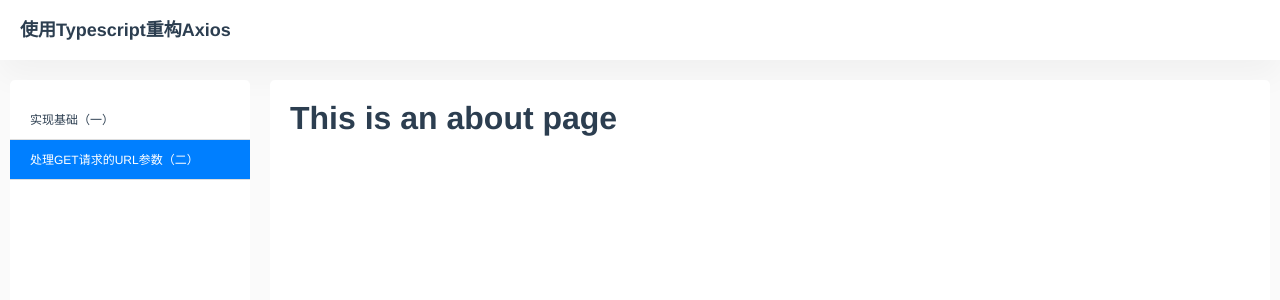
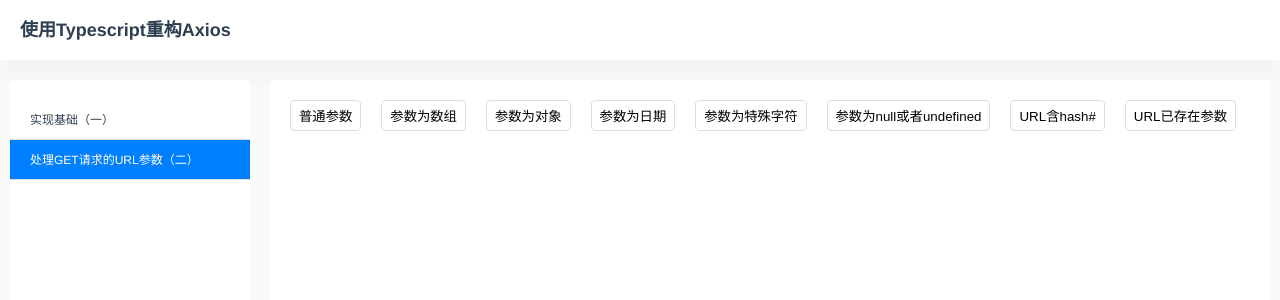
Before and after one commit to 2513022260/ts-axios, a Vue app: page /get in a window 1280 px wide. Shown: the top 300 px of the page. Built offline with nearby package versions, Linux system fonts and the light colour scheme.

Commit message:
✨ feat(GET): GET请求参数处理

```diff
--- a/src/App.vue
+++ b/src/App.vue
@@ -4,20 +4,18 @@
       <h1>使用Typescript重构Axios</h1>
     </div>
     <div class="page-content">
-      <LeftMenu class="page-menu" />
+      <MenuList class="page-menu" />
       <router-view class="page-main"/>
     </div>
-
   </div>
-
 </template>
 
 <script lang="ts">
 import { defineComponent } from 'vue';
-import LeftMenu from './components/LeftMenu'
+import MenuList from '@/components/MenuList.vue'
 
 export default defineComponent({
-  components: { LeftMenu }
+  components: { MenuList }
 })
 </script>
 
@@ -89,4 +87,8 @@
   background-color #fff
   border-radius 5px
   overflow hidden
+
+.home
+  button + button
+    margin-left 20px
 </style>
--- /dev/null
+++ b/src/axios/helpers/url.ts
@@ -0,0 +1,73 @@
+import { isDate, isObject } from './util'
+
+// 16进制 ASCII
+function encode(val: string): string {
+  return encodeURIComponent(val)
+    .replace(/%40/g, '@')
+    .replace(/%3A/gi, ':')
+    .replace(/%24/g, '$')
+    .replace(/%2C/gi, ',')
+    .replace(/%20/g, '+')
+    .replace(/%5B/gi, '[')
+    .replace(/%5D/gi, ']')
+}
+// 不同params拼接到url并返回  127 处理url  3456处理params
+export function buildURL(url: string, params?: any): string {
+  // 1. 没有参数直接返回url
+  if (!params) {
+    return url
+  }
+  // 2. 如果url有hash标记，则返回原始url
+  if (url.includes('#')) {
+    const markIndex = url.indexOf('#')
+    url = url.slice(0, markIndex)
+  }
+  // 处理参数params
+  // 定义键值对数组，用于最后拼接url，将params中的键值对进行处理最终放入parts中
+  // parts最后应该为['key=value', 'a=1', 'b=2', 'c=3', ...]
+  const parts: string[] = []
+
+  Object.keys(params).forEach(key => {
+    const value = params[key]
+
+    // 3. 值为null 或者 undefined 不做处理 直接返回
+    if (value === null || typeof value === 'undefined') {
+      return
+    }
+    // 4. 值为数组 则将该值赋给临时数组变量values，用于下面遍历处理
+    let values: string[]
+    // 数组 直接处理成foo[]=bar&foo[]=baz
+    if (Array.isArray(value)) {
+      // 是数组则赋值 key加上[]
+      values = value
+      key += '[]'
+    } else {
+      // 如果值不是数组，则强行将其变为数组
+      values = [value]
+    }
+    // values处理成数组后，遍历组装 url
+    values.forEach(val => {
+      // 5. 时间 处理成 ISO 标准时间
+      if (isDate(val)) {
+        val = val.toISOString()
+      } else if (isObject(val)) {
+        // 6. 对象  处理成字符串
+        val = JSON.stringify(val)
+      }
+      // 放入到parts中
+      parts.push(`${encode(key)}=${encode(val)}`)
+    })
+  })
+
+  // 处理 parts 用 '&' 拼接
+  const serializedParams = parts.join('&')
+
+  if (serializedParams) {
+    // 7. 判断原始url中是否有已存在的参数，即判断是否有'?',
+    // 如果有，则将处理后的键值对加'&'拼接在后面，
+    // 如果没有，则将处理后的键值对加'?'拼接在后面
+    url += (url.includes('?') ? '&' : '?') + serializedParams
+  }
+
+  return url
+}
--- /dev/null
+++ b/src/axios/helpers/util.ts
@@ -0,0 +1,10 @@
+const toString = Object.prototype.toString
+
+// 返回 val is Date 类型谓词
+export function isDate(val: any): val is Date {
+  return toString.call(val) === '[object Date]'
+}
+
+export function isObject (val: any): val is Object {
+  return toString.call(val) === '[object Object]'
+}
--- a/src/axios/index.ts
+++ b/src/axios/index.ts
@@ -1,6 +1,19 @@
 import xhr from './xhr'
 import { AxiosRequestConfig } from './types'
+import { buildURL } from './helpers/url'
 
 export default function Axios (config: AxiosRequestConfig) {
+  processCofing(config)
   xhr(config)
 }
+
+// 用来处理config
+function processCofing (config: AxiosRequestConfig) {
+  config.url = transformUrl(config)
+}
+// 用来处理url
+function transformUrl(config: AxiosRequestConfig): string {
+  const { url, params } = config
+
+  return buildURL(url, params)
+}
--- a/src/components/LeftMenu.vue
+++ b/src/components/MenuList.vue
@@ -11,7 +11,6 @@
 <script lang="ts">
 import { defineComponent } from 'vue';
 export default defineComponent({
-  name: 'leftMenu',
   setup() {
     const menu = [
       { name: 'home', label: '实现基础（一）' },
--- a/src/views/GetView.vue
+++ b/src/views/GetView.vue
@@ -1,5 +1,97 @@
 <template>
-  <div class="about">
-    <h1>This is an about page</h1>
+  <div class="home">
+    <button @click="clickGetMethod(1)">普通参数</button>
+    <button @click="clickGetMethod(2)">参数为数组</button>
+    <button @click="clickGetMethod(3)">参数为对象</button>
+    <button @click="clickGetMethod(4)">参数为日期</button>
+    <button @click="clickGetMethod(5)">参数为特殊字符</button>
+    <button @click="clickGetMethod(6)">参数为null或者undefined</button>
+    <button @click="methodGetHash">URL含hash#</button>
+    <button @click="methodGetParams">URL已存在参数</button>
   </div>
 </template>
+
+<script lang="ts">
+import { defineComponent } from "vue"
+import axios from "@/axios/index"
+
+export default defineComponent({
+  setup() {
+    const clickGetMethod = (type: number) => {
+      let params = {}
+      if (type === 1) {
+        // 普通参数
+        params = { a: 1, b: 1 }
+      } else if (type === 2) {
+        // 对象参数
+        params = { foo: ["bar", "baz"] }
+      } else if (type === 3) {
+        // 数组参数
+        params = {
+          foo: {
+            bar: "baz",
+          },
+        }
+      } else if (type === 4) {
+        // 日期参数
+        params = {
+          date: new Date(),
+        }
+      } else if (type === 5) {
+        // 特殊字符参数
+        params = {
+          foo: "@:$, ",
+        }
+      } else if (type === 6) {
+        // null、undefined
+        params = {
+          foo: "123",
+          bar: null,
+          baz: undefined,
+        }
+      } else {
+        params = {}
+      }
+
+      methodGet(params)
+    }
+    // GET
+    const methodGet = (params: object) => {
+      axios({
+        method: "get",
+        url: "/api/base/get",
+        params,
+      })
+    }
+    // GET hash
+    const methodGetHash = () => {
+      axios({
+        method: "get",
+        url: "/api/base/get#hash?foo=123",
+        params: {
+          bar: "123",
+        },
+      })
+    }
+    // GET params
+    const methodGetParams = () => {
+      axios({
+        method: "get",
+        url: "/api/base/get?foo=123",
+        params: {
+          bar: "123",
+        },
+      })
+    }
+
+    return {
+      methodGet,
+      clickGetMethod,
+      methodGetHash,
+      methodGetParams,
+    }
+  },
+})
+</script>
+
+<style lang="stylus" scoped></style>
--- a/src/views/HomeView.vue
+++ b/src/views/HomeView.vue
@@ -43,7 +43,4 @@
 </script>
 
 <style lang="stylus" scoped>
-.home
-  button + button
-    margin-left 20px
 </style>
```
Also changed, not shown: .eslintrc.js.
